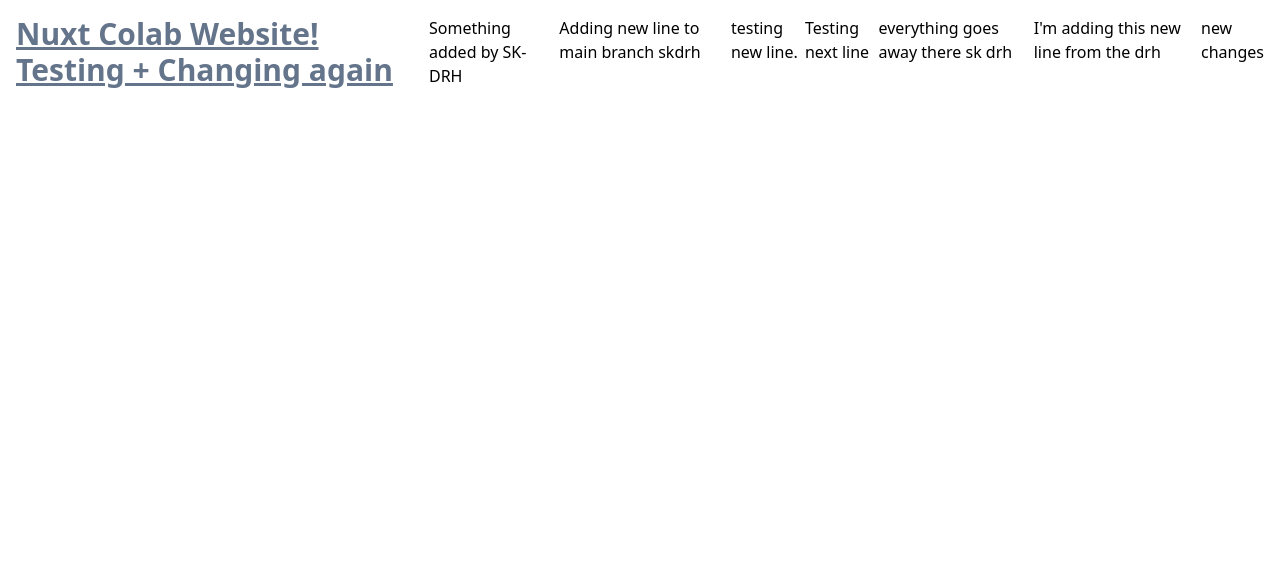
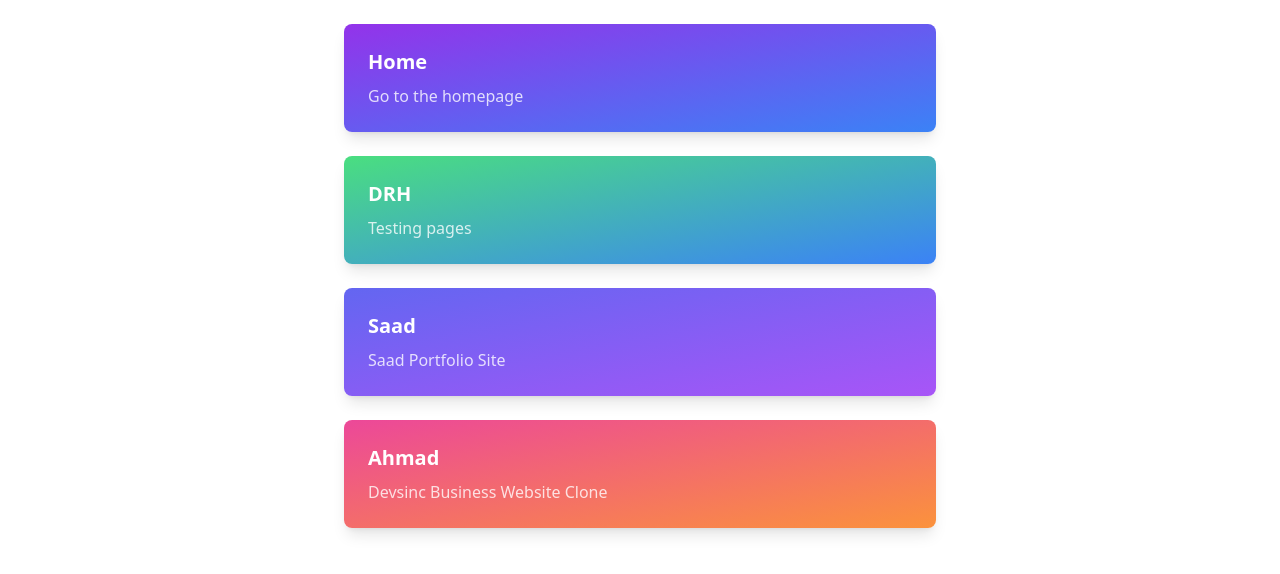
Before and after one commit to dragon-devs/colab-website, a Nuxt app: page / in a window 1280 px wide. Shown: the top 574 px of the page. Built offline with nearby package versions, Linux system fonts and the light colour scheme.

Commit message:
Updated the home pages for links

```diff
--- a/pages/Saad/index.vue
+++ b/pages/Saad/index.vue
@@ -1,8 +1,6 @@
 <template>
-  <div class="mx-[16%]">
-    <nav
-      class="max-w-full bg-rose-400 text-white font-bold font-sans shadow-lg p-4 flex justify-between"
-    >
+  <div class=" mx-[16%]">
+    <div class="nav">
       <button class="text-lg">Home</button>
       <div class="flex gap-8 text-lg">
         <button>About</button>
@@ -11,9 +9,9 @@
         <button>Jobs</button>
       </div>
       <button class="button text-lg">Contact</button>
-    </nav>
-    <hero class="grid grid-cols-2">
-      <div class="bg-gradient-to-t from-white to-rose-100 p-6 pt-48">
+    </div>
+    <div class="hero">
+      <div class="bg-gradient-to-t from-white to-rose-100 p-6 pt-32">
         <ul>
           <li class="text-5xl font-extrabold font-sans">
             Programming, redefined.
@@ -25,25 +23,48 @@
           <button class="button">Schedule a Strategy Call</button>
         </ul>
       </div>
-      <img
-        class="object-cover bg-rose-100 bg-gradient-to-tr"
-        src="~/assets/images/hero.jpg"
-        alt="Discover One Big Soft"
-      />
-    </hero>
-    <about
-      class="grid grid-cols-2 bg-gradient-to-t from-rose-100 to-white h-80"
-    >
-      <div></div>
-      <div></div>
-    </about>
+      <span class=" w-full h-full bg-rose-100 bg-gradient-to-tr">
+          <img
+              class="object-cover w-full h-full"
+            src="~/assets/images/hero.jpg"
+            alt="Discover One Big Soft"
+          />
+      </span>
+
+    </div>
+    <div class="about flex flex-col justify-center items-center">
+      <div
+        class="font-sans text-4xl font-extrabold mt-24 mb-4"
+      >
+        Where all dreams come into place.
+      </div>
+      <div class="text-center">
+        Lorem ipsum, dolor sit amet consectetur adipisicing elit. Tempore modi
+        totam nihil repellendus iste corrupti odio ratione. Accusantium, vel
+        illum a laboriosam esse quasi sit, fugit magni quia minima perspiciatis.
+      </div>
+      <button class="button my-4 w-32">Book Now</button>
+    </div>
   </div>
 </template>
 
-<script setup lang="ts"></script>
+<script setup lang="ts">
+</script>
 
 <style scoped>
+.nav {
+  @apply max-w-full bg-rose-400 text-white font-bold font-sans shadow-lg p-4 flex justify-between;
+}
+
+.hero {
+  @apply grid grid-cols-2;
+}
+
+.about {
+  @apply bg-gradient-to-t from-rose-100 to-white;
+}
+
 .button {
-  @apply rounded-lg p-2 text-lg text-slate-100 border-2 border-rose-600 bg-rose-500 hover:bg-blue-400 hover:border-blue-500 duration-300 font-sans font-semibold text-center items-center;
+  @apply rounded-lg p-2 text-lg text-slate-100 border-2 border-rose-600 bg-rose-500 hover:bg-blue-400 hover:border-blue-500 duration-300 font-sans font-semibold text-center ;
 }
 </style>
--- a/pages/index.vue
+++ b/pages/index.vue
@@ -1,20 +1,41 @@
 <template>
-  <div class="flex justify-center item-center p-4">
-    <h1 class="text-3xl font-bold underline text-slate-500">
-      Nuxt Colab Website! Testing + Changing again
-    </h1>
-    <p>Something added by SK-DRH</p>
-    <p>Adding new line to main branch skdrh</p>
-    <p>testing new line.</p>
-    <p>Testing next line</p>
-    <p>everything goes away there sk drh</p>
-
-    <div>I'm adding this new line from the drh</div>
-
-    <div> new changes</div>
+  <div class="grid sm:mx-[25%] grid-cols-1 gap-6 p-6">
+    <NuxtLink
+      v-for="(link, index) in links"
+      :key="index"
+      :to="link.route"
+      class="card-link group"
+    >
+      <div
+        class="rounded-lg p-6 transition-all duration-300 ease-in-out transform hover:scale-105 shadow-lg"
+        :class="gradientClasses[index % gradientClasses.length]"
+      >
+        <h3 class="text-xl font-bold text-white mb-2">{{ link.title }}</h3>
+        <p class="text-white text-opacity-80">{{ link.description }}</p>
+      </div>
+    </NuxtLink>
   </div>
 </template>
 
-<script setup></script>
+<script setup>
+const links = [
+  { title: 'Home', description: 'Go to the homepage', route: '/' },
+  { title: 'DRH', description: 'Testing pages', route: '/drh' },
+  { title: 'Saad', description: 'Saad Portfolio Site', route: '/Saad' },
+  { title: 'Ahmad', description: 'Devsinc Business Website Clone', route: '/Ahmad' },
+];
 
-<style scoped></style>
+const gradientClasses = [
+  'bg-gradient-to-br from-purple-600 to-blue-500',
+  'bg-gradient-to-br from-green-400 to-blue-500',
+  'bg-gradient-to-br from-indigo-500 to-purple-500',
+  'bg-gradient-to-br from-pink-500 to-orange-400',
+  'bg-gradient-to-br from-yellow-400 to-red-500',
+];
+</script>
+
+<style scoped>
+.card-link {
+  text-decoration: none;
+}
+</style>
```
